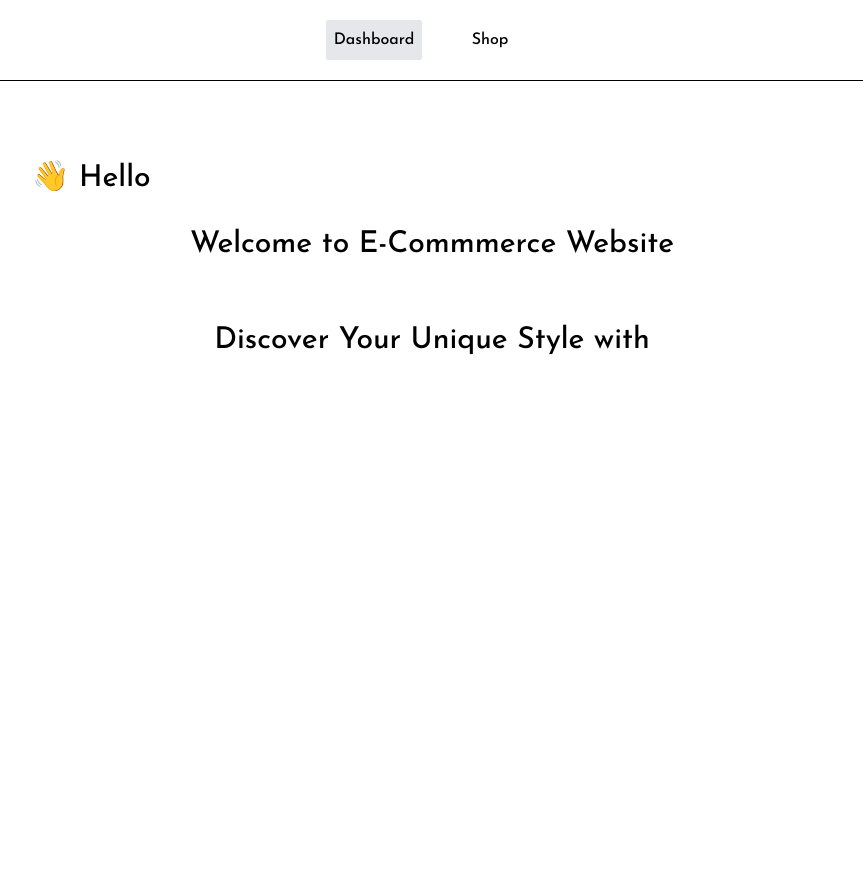
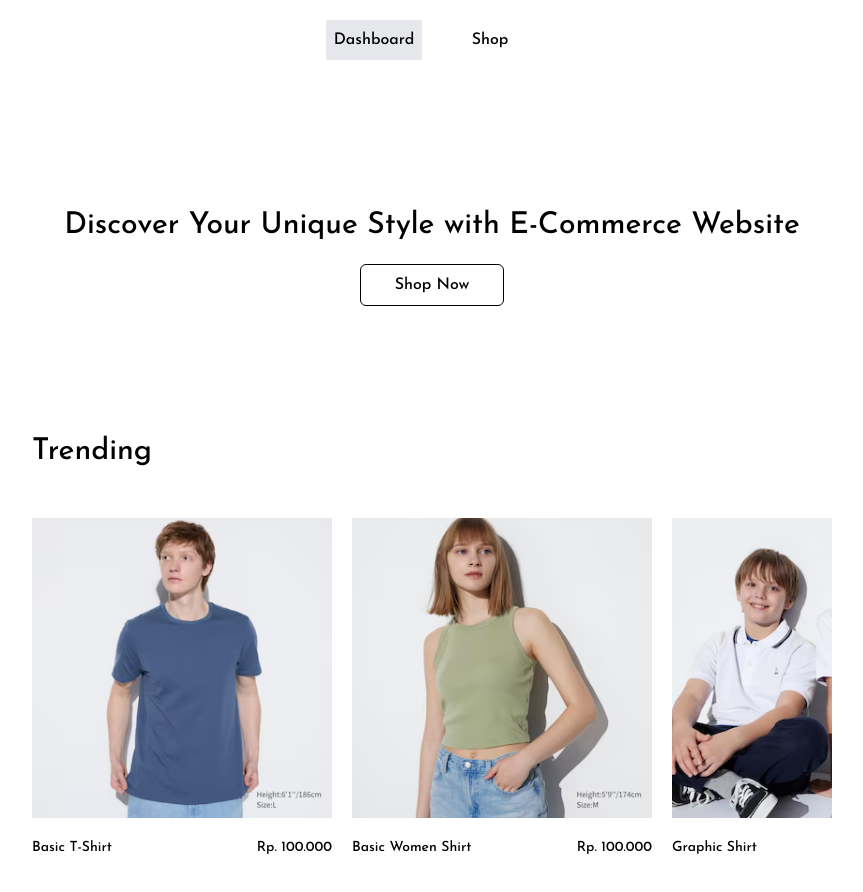
Before and after one commit to jjustinlovell/FE-TEST, a React (Vite) app: page /dashboard in a window 1280 px wide. Shown: the top 892 px of the page, without its empty margins (208-1071 px from the left). Before the commit the page ends 800 px from the top, so only its background shows below. Built offline with nearby package versions, Linux system fonts and the light colour scheme.

Commit message:
creating dashboard page

```diff
--- /dev/null
+++ b/src/data/TrendingProduct.js
@@ -0,0 +1,24 @@
+const TrendingProduct = [
+  {
+    path : '/assets/images/P1.avif',
+    name :  'Basic T-Shirt',
+    price : 'Rp. 100.000'
+  },
+  {
+    path : '/assets/images/C1.avif',
+    name :  'Basic Women Shirt',
+    price : 'Rp. 100.000'
+  },
+  {
+    path : '/assets/images/K1.avif',
+    name :  'Graphic Shirt',
+    price : 'Rp. 120.000',
+  },
+  {
+    path : '/assets/images/P2.avif',
+    name :  'Basic Shirt',
+    price : 'Rp. 100.000',
+  },
+]
+
+export default TrendingProduct;
--- a/src/index.css
+++ b/src/index.css
@@ -2,6 +2,15 @@
 @tailwind components;
 @tailwind utilities;
 
-*{
+.hide-scrollbar {
+  scrollbar-width: none;
+  -ms-overflow-style: none;
+}
+
+.hide-scrollbar::-webkit-scrollbar {
+  display: none;
+}
+
+* {
   font-family: "Josefin Sans";
 }
--- a/src/pages/Dashboard.jsx
+++ b/src/pages/Dashboard.jsx
@@ -1,16 +1,35 @@
 import React from "react";
+import { NavLink } from "react-router-dom";
+import Trending from "../ui/Trending";
 
 export default function Dashboard() {
   const username = localStorage.getItem("name");
-
   return (
-    <div className="my-20 text-3xl md:px-20">
-      <h1>👋 Hello {username} </h1>
-      <div className="grid items-center h-48 text-center">
-          <h1>Welcome to E-Commmerce Website</h1>
-          <h2>Discover Your Unique Style with</h2>
+    <div className="my-20 md:px-20">
+      <div className="flex flex-col items-center gap-5 mt-32 text-center">
+        <h1 className="text-3xl">
+          Discover Your Unique Style with E-Commerce Website
+        </h1>
+        <NavLink
+          to="/shop"
+          className="py-2 text-black transition-all duration-200 bg-white border border-black rounded-md w-36 hover:opacity-50"
+        >
+          Shop Now
+        </NavLink>
       </div>
-
+      <div className="mt-32">
+        <h1 className="text-3xl">Trending</h1>
+        {/* <div className="flex gap-5 py-12 overflow-scroll">
+          <div className="transition-all duration-500 w-[300px] hover:opacity-70 flex-shrink-0">
+            <img src="/assets/images/P1.avif" alt="" />
+            <div className="flex justify-between mt-5 font-thin">
+              <h1>T-Shirt</h1>
+              <p>Rp 100.000</p>
+            </div>
+          </div>
+        </div> */}
+        <Trending/>
+      </div>
     </div>
   );
 }
--- a/src/ui/Header.jsx
+++ b/src/ui/Header.jsx
@@ -6,7 +6,7 @@ export default function Header() {
   const linkStyle = ({isActive}) => `w-24 py-2 transition-all duration-500 ${isActive ? "bg-gray-200 rounded-sm" : ""}`
 
   return (
-    <nav className="white flex justify-center gap-5 border-b border-black py-5 items-center text-center">
+    <nav className="flex items-center justify-center gap-5 py-5 text-center white">
         <NavLink
           to="/dashboard"
           className={linkStyle}
--- /dev/null
+++ b/src/ui/ProductCard.jsx
@@ -0,0 +1,14 @@
+import React from "react";
+
+export default function ProductCard({Product}) {
+
+  return (
+    <div className="transition-all duration-500 w-[300px] hover:opacity-70 flex-shrink-0">
+      <img src={Product.path} alt="" />
+      <div className="flex justify-between mt-5 text-sm">
+        <h1>{Product.name}</h1>
+        <p>{Product.price}</p>
+      </div>
+    </div>
+  );
+}
--- /dev/null
+++ b/src/ui/Trending.jsx
@@ -0,0 +1,12 @@
+import TrendingProduct from "../data/TrendingProduct";
+import ProductCard from "./ProductCard";
+
+export default function Trending() {
+  return (
+    <div className="flex gap-5 py-12 overflow-scroll hide-scrollbar">
+      {TrendingProduct.map((product) => {
+        return <ProductCard Product={product} key={product.path} />;
+      })}
+    </div>
+  );
+}
```
